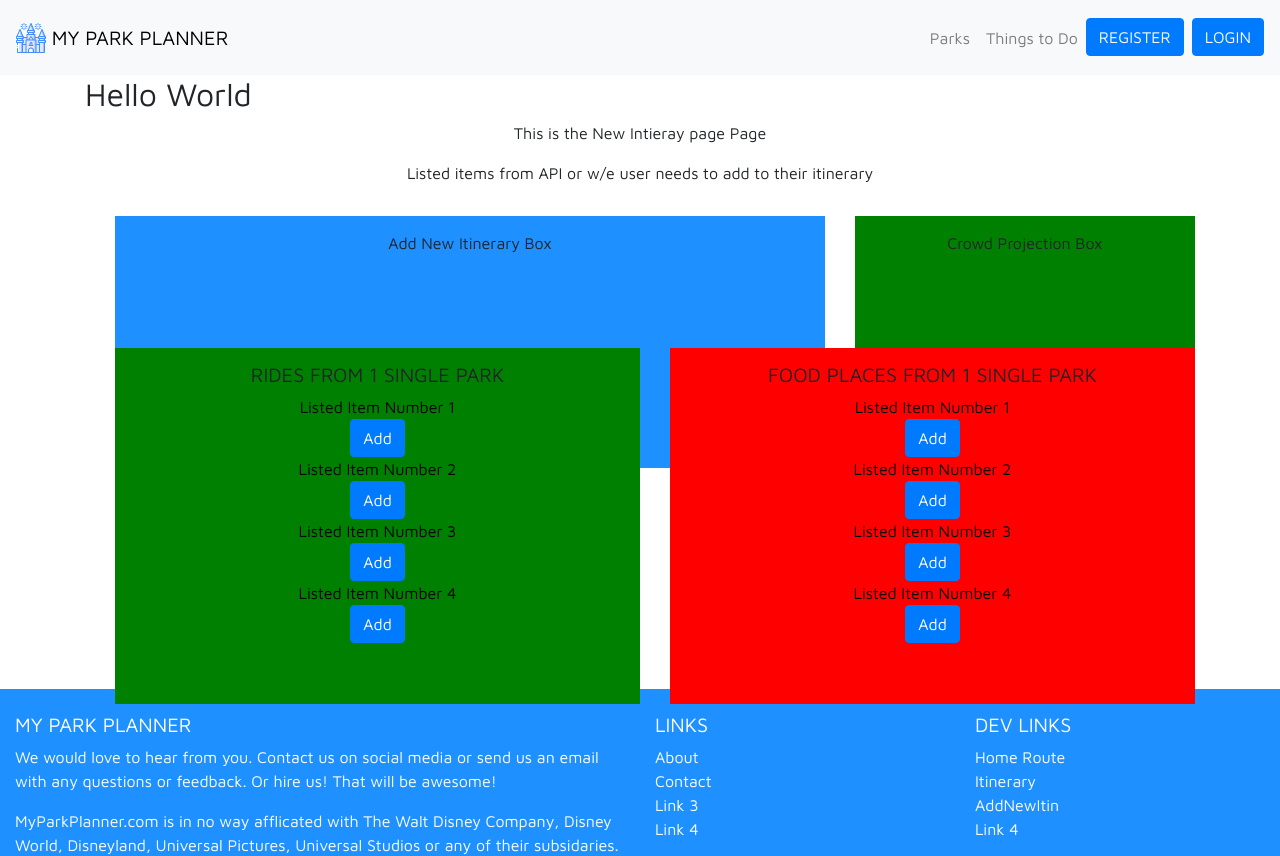
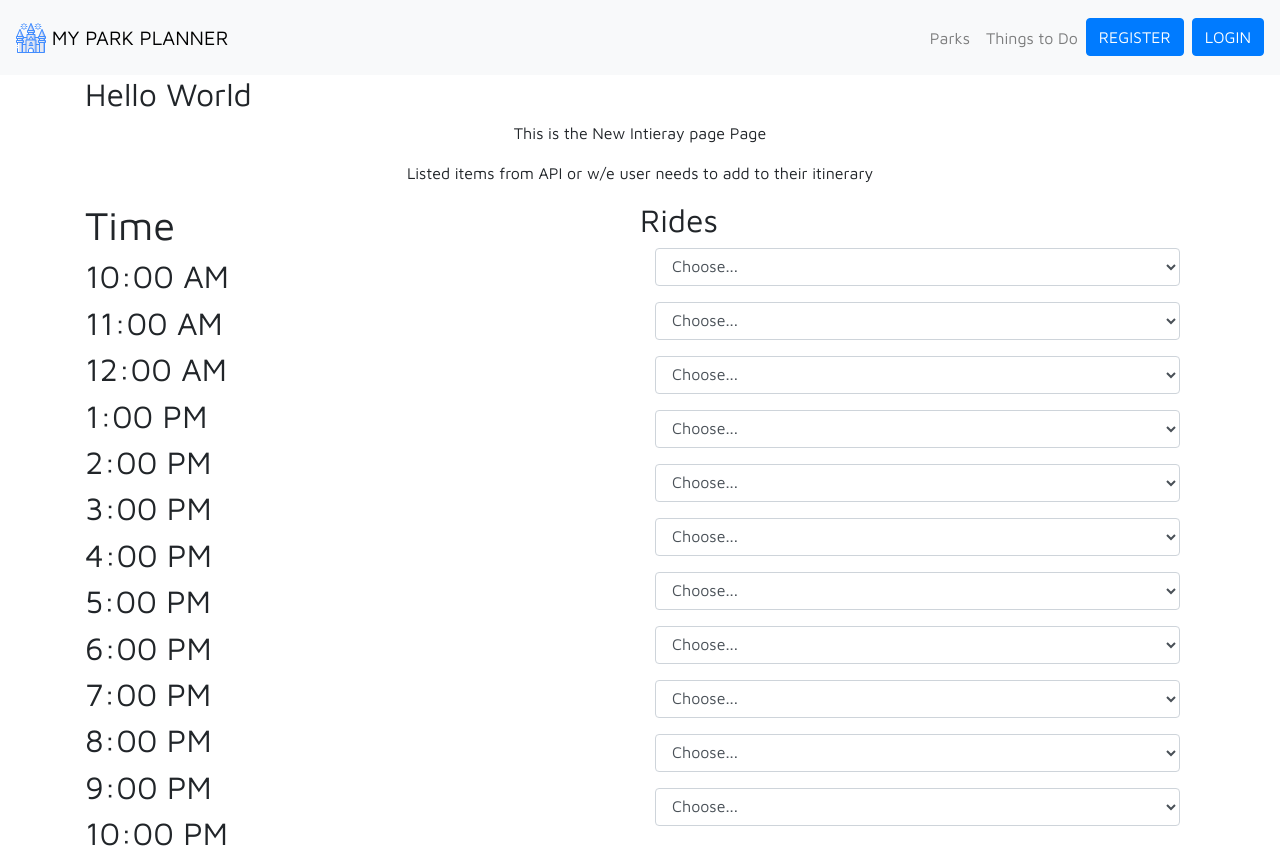
Before and after one commit to Aradford7/react-frontendDisney, a React (Create React App) app: page /newitinerary in a window 1280 px wide. Shown: the top 856 px of the page. Built offline with nearby package versions, Linux system fonts and the light colour scheme.

Commit message:
list of rides hardcoded but renders

```diff
--- a/src/App.js
+++ b/src/App.js
@@ -6,7 +6,7 @@ import Login from "./layout/Login/Login";
 import Register from "./layout/Register/Register";
 import { Logout } from "./layout/Logout";
 import Itinerary from "./layout/Itinerary/Itinerary";
-import { AddNewItin } from "./layout/AddNewItin/AddNewItin";
+import  AddNewItin  from "./layout/AddNewItin/AddNewItin";
 import { Activities } from "./layout/Activities/Activities";
 import { Parks } from "./layout/Parks/Parks";
 import {Disneyland} from './layout/disneyland/disneyland';
--- a/src/layout/AddNewItin/AddNewItin.css
+++ b/src/layout/AddNewItin/AddNewItin.css
@@ -1,36 +1,10 @@
 li{
     color: black;
 }
-.addContainer{
-    background-color: red
+
+
+
+.inputgroupform{
+    position: relative;
+    left: 30%;
 }
-
-.itinbox{
-    height: 300%;
-    width: 100%;
-    background-color: dodgerblue;
-    margin: 15px;
-    padding: 15px;
-}
-.crowdbox{
-    height: 300%;
-    width: 100%;
-    background-color:green;
-    padding: 15px;
-    margin: 15px;
-}
-
-.rideslist{
-    margin: 15px;
-    padding: 15px;
-    height: 100%;
-    width: 100%;
-    background-color: green;
-}
-.restlist{
-    margin: 15px;
-    padding: 15px;
-    height: 100%;
-    width: 100%;
-    background-color: red;
-}
--- a/src/layout/AddNewItin/AddNewItin.js
+++ b/src/layout/AddNewItin/AddNewItin.js
@@ -3,65 +3,267 @@ import React from 'react'
 
 import NavBar from '../NavBar/NavBar'
 import Footer from '../Footer/Footer'
-import { Container, Row, Col, Button} from 'react-bootstrap';
+import { Container, Row, Col, Button, InputGroup, DropdownButton, Dropdown, FormControl, Form} from 'react-bootstrap';
 import '../AddNewItin/AddNewItin.css'
+import Rides from '../disneyland/rides'
 
-export const AddNewItin = () =>(
-    <div>
+export default class AddNewItin extends React.Component {
+    render(){
+        return(
+
+                   <div>
         <NavBar/>
 
         <div class = "container">
         <h2>Hello World</h2>
         <p>This is the  New Intieray page Page</p>
         <p>Listed items from API or w/e user needs to add to their itinerary</p>
+
+
         <Container>
             <Row>
-                <Col lg={8}>
-                    <div class = "itinbox">
-                        Add New Itinerary Box
-                    </div>
+                <Col>
+                    <Row>
+                        <h1> Time</h1>
+                    </Row>
+
+                    <Row>
+                        <h2>10:00 AM</h2>
+                    </Row>
+
+                    <Row>
+                        <h2>11:00 AM</h2>
+                    </Row>
+
+                    <Row>
+                        <h2>12:00 AM</h2>
+                    </Row>
+
+                    <Row>
+                        <h2>1:00 PM</h2>
+                    </Row>
+
+                    <Row>
+                        <h2>2:00 PM</h2>
+                    </Row>
+
+                    <Row>
+                        <h2>3:00 PM</h2>
+                    </Row>
+
+                    <Row>
+                        <h2>4:00 PM</h2>
+                    </Row>
+
+                    <Row>
+                        <h2>5:00 PM</h2>
+                    </Row>
+
+                    <Row>
+                        <h2>6:00 PM</h2>
+                    </Row>
+
+                    <Row>
+                        <h2>7:00 PM</h2>
+                    </Row>
+
+                    <Row>
+                        <h2>8:00 PM</h2>
+                    </Row>
+
+                    <Row>
+                        <h2>9:00 PM</h2>
+                    </Row>
+
+                    <Row>
+                        <h2>10:00 PM</h2>
+                    </Row>
                 </Col>
 
-                <Col lg={4}>
-                    <div class = "crowdbox">
-                        Crowd Projection Box
-                    </div>
-                </Col>
-            </Row>
+                <Col>
+        <Row>
+            <h2>Rides</h2>
+        </Row>
 
-            <br/><br/>
+        <Row>
+        <Form.Group as={Col} controlId="formGridPark">
+                    <Form.Control
+                      as="select"
+                      name="park"
+                      onChange={this.handleChange}
+                    >
+                    {Rides.map((r,i)=>{
+                        return <option>{r}</option>
+                    })}
+                    </Form.Control>
+                  </Form.Group>
+        </Row>
 
-            <Row>
-                <Col lg={true}>
-                <div class = "rideslist">
-                    <h5 class="text-uppercase">Rides From 1 Single Park</h5>
-                        <ul class="list-unstyled">
-                            <li>Listed Item Number 1<br/><Button>Add</Button></li>
-                            <li>Listed Item Number 2<br/><Button>Add</Button></li>
-                            <li>Listed Item Number 3<br/><Button>Add</Button></li>
-                            <li>Listed Item Number 4<br/><Button>Add</Button></li>
-                         </ul>
-                </div>
-                </Col>
+        <Row>
+        <Form.Group as={Col} controlId="formGridPark">
+                    <Form.Control
+                      as="select"
+                      name="park"
+                      onChange={this.handleChange}
+                    >
+                       {Rides.map((r,i)=>{
+                        return <option>{r}</option>
+                    })}
+                    </Form.Control>
+                  </Form.Group>
+        </Row>
+
+        <Row>
+        <Form.Group as={Col} controlId="formGridPark">
+                    <Form.Control
+                      as="select"
+                      name="park"
+                      onChange={this.handleChange}
+                    >
+                       {Rides.map((r,i)=>{
+                        return <option>{r}</option>
+                    })}
+                    </Form.Control>
+                  </Form.Group>
+        </Row>
+
+        <Row>
+        <Form.Group as={Col} controlId="formGridPark">
+                    <Form.Control
+                      as="select"
+                      name="park"
+                      onChange={this.handleChange}
+                    >
+                      {Rides.map((r,i)=>{
+                        return <option>{r}</option>
+                    })}
+
+                    </Form.Control>
+                  </Form.Group>
+        </Row>
+
+        <Row>
+        <Form.Group as={Col} controlId="formGridPark">
+                    <Form.Control
+                      as="select"
+                      name="park"
+                      onChange={this.handleChange}
+                    >
+                      {Rides.map((r,i)=>{
+                        return <option>{r}</option>
+                    })}
+
+                    </Form.Control>
+                  </Form.Group>
+        </Row>
+
+        <Row>
+        <Form.Group as={Col} controlId="formGridPark">
+                    <Form.Control
+                      as="select"
+                      name="park"
+                      onChange={this.handleChange}
+                    >
+                     {Rides.map((r,i)=>{
+                        return <option>{r}</option>
+                    })}
+                    </Form.Control>
+                  </Form.Group>
+        </Row>
+
+        <Row>
+        <Form.Group as={Col} controlId="formGridPark">
+                    <Form.Control
+                      as="select"
+                      name="park"
+                      onChange={this.handleChange}
+                    >
+                     {Rides.map((r,i)=>{
+                        return <option>{r}</option>
+                    })}
+                    </Form.Control>
+                  </Form.Group>
+        </Row>
+
+        <Row>
+        <Form.Group as={Col} controlId="formGridPark">
+                    <Form.Control
+                      as="select"
+                      name="park"
+                      onChange={this.handleChange}
+                    >
+                    {Rides.map((r,i)=>{
+                        return <option>{r}</option>
+                    })}
+
+                    </Form.Control>
+                  </Form.Group>
+        </Row>
+
+        <Row>
+        <Form.Group as={Col} controlId="formGridPark">
+                    <Form.Control
+                      as="select"
+                      name="park"
+                      onChange={this.handleChange}
+                    >
+
+                      {Rides.map((r,i)=>{
+                        return <option>{r}</option>
+                    })}
+                    </Form.Control>
+                  </Form.Group>
+        </Row>
+
+        <Row>
+        <Form.Group as={Col} controlId="formGridPark">
+                    <Form.Control
+                      as="select"
+                      name="park"
+                      onChange={this.handleChange}
+                    >
+
+                      {Rides.map((r,i)=>{
+                        return <option>{r}</option>
+                    })}
+                    </Form.Control>
+                  </Form.Group>
+        </Row>
+
+        <Row>
+        <Form.Group as={Col} controlId="formGridPark">
+                    <Form.Control
+                      as="select"
+                      name="park"
+                      onChange={this.handleChange}
+                    >
+
+                     {Rides.map((r,i)=>{
+                        return <option>{r}</option>
+                    })}
+                    </Form.Control>
+                  </Form.Group>
+        </Row>
+    </Col>
+  </Row>
+            <Button>Submit</Button>
+</Container>
 
 
-                <Col lg={true} >
-                <div class = "restlist">
-                    <h5 class="text-uppercase">Food Places From 1 Single Park</h5>
-                        <ul class="list-unstyled">
-                            <li>Listed Item Number 1<br/><Button>Add</Button></li>
-                            <li>Listed Item Number 2<br/><Button>Add</Button></li>
-                            <li>Listed Item Number 3<br/><Button>Add</Button></li>
-                            <li>Listed Item Number 4<br/><Button>Add</Button></li>
-                        </ul>
-                </div>
-                </Col>
-            </Row>
-        </Container>
-        </div>
 
 
+
+
+
+
+
+
+
+            <br/>
+    </div>
         <Footer/>
     </div>
 
-)
+        )
+    }
+}
--- /dev/null
+++ b/src/layout/disneyland/rides.js
@@ -0,0 +1,38 @@
+                    const rides = ["Choose...",
+                     "Alice in Wonderland",
+                     "Astro Orbitor",
+                     "Autopia",
+                     "Big Thunder Mountain",
+                     "Buzz Lightyear Astro Blasters",
+                     "Casey Jr. Circus Train",
+                     "Chip 'n Dale Treehouse",
+                     "Davy Crockett's Explorer Canoes",
+                     "Disney and Pixar's Toy Story 4 Sneak Peek",
+                     "Disneyland Monorail",
+                     "Disneyland Railroad",
+                     "Donald's Boat",
+                     "Dumbo the Flying Elephant",
+                     "Finding Nemo Submarine Voyage",
+                     "Frontierland Shootin' Exposition",
+                     "Gadget's Go Coaster",
+                     "Goofy's Playhouse",
+                     "Haunted Mansion",
+                     "Hyperspace Mountain",
+                     "Indiana Jones Adventure",
+                     "It's a Small World",
+                     "Jungle Cruise",
+                     "King Arthur Carrousel",
+                     "Mad Tea Party",
+                     "Main Street Cinema",
+                     "The Many Adventures of Winnie the Pooh",
+                     "Mark Twain Riverboat",
+                     "Matterhorn Bobsled",
+                     "Peter Pan's Flight",
+                     "Pirates of the Carribbean",
+                     "Snow White's Scary Adventures",
+                     "Splash Mountain",
+                     "Star Tours - The Adventures Continue",
+                     "Star Wars Launch Bay",
+                     "Tarzan's Treehouse"]
+
+                     export default rides
```
